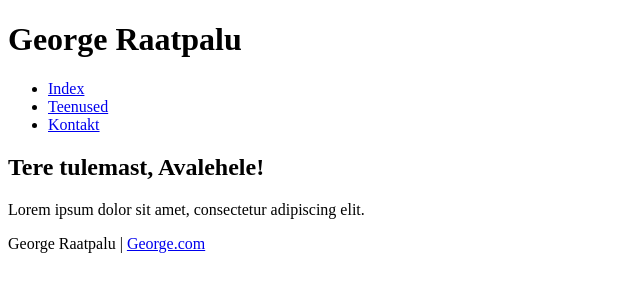
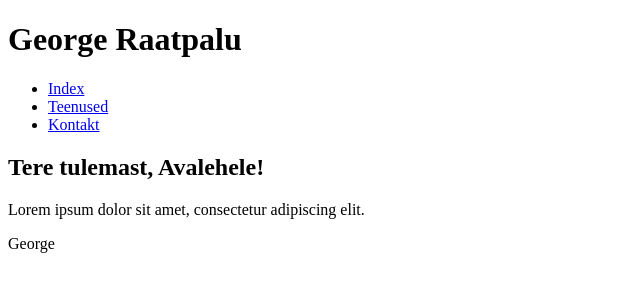
Before and after one commit to georgeraatpalu123/kontroltoo, a plain HTML site: page index.html in a window 1280 px wide. Shown: the whole page, without its empty margins (0-640 px from the left). Drawn offline with Linux system fonts and the light colour scheme.

Commit message:
Update index.html

```diff
--- a/index.html
+++ b/index.html
@@ -24,7 +24,7 @@
         <p>Lorem ipsum dolor sit amet, consectetur adipiscing elit.</p>
     </main>
     <footer>
-        <p> George Raatpalu | <a href="George Raatpalu" target="_blank">George.com</a></p>
+        <p>George</p>
     </footer>
 </body>
 </html>
```
